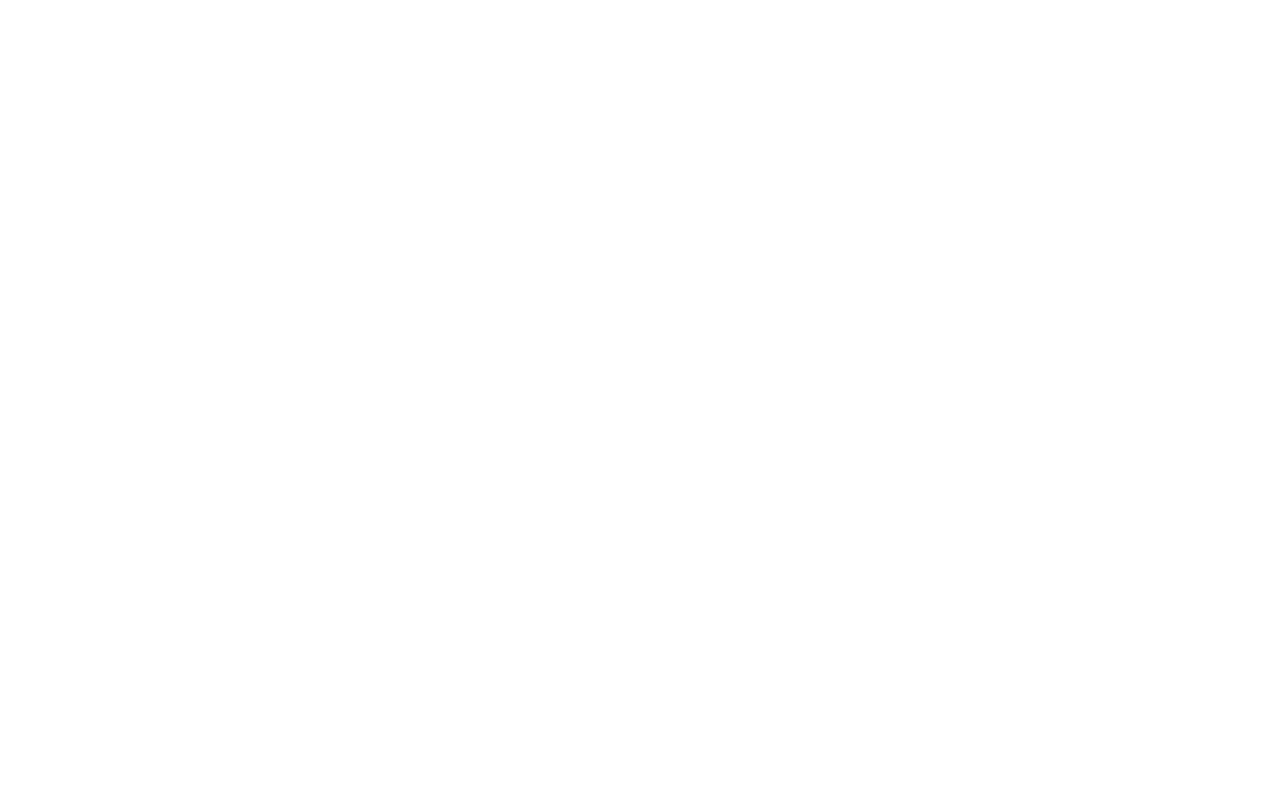
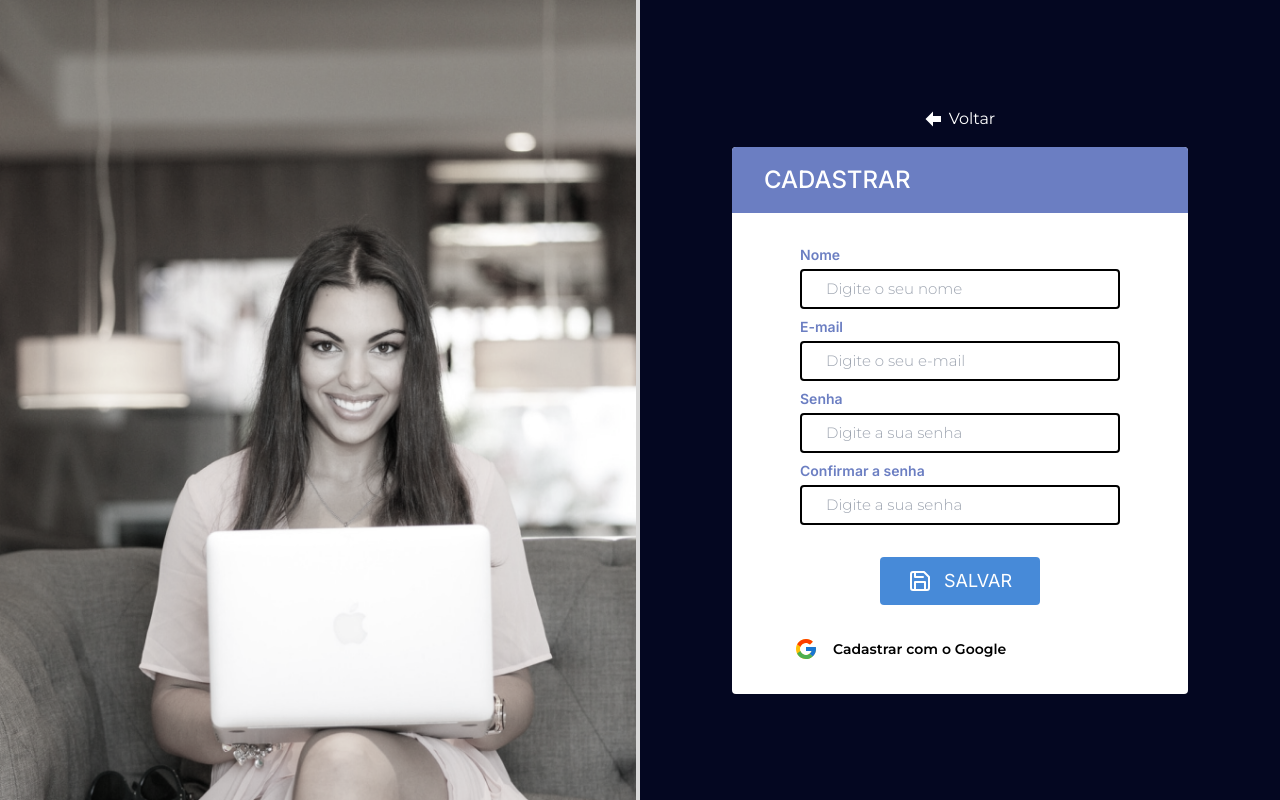
Before and after one commit to andersondev96/tcc-api, a React (Vite) app in the folder web/: page /sign-up in a window 1280 px wide. Before the commit this address had no page. Built offline with nearby package versions, Linux system fonts and the light colour scheme.

Commit message:
Create sigin and signup screens

```diff
--- a/web/package.json
+++ b/web/package.json
@@ -10,6 +10,7 @@
   "dependencies": {
     "react": "^18.0.0",
     "react-dom": "^18.0.0",
+    "react-icons": "^4.4.0",
     "react-router-dom": "^6.3.0"
   },
   "devDependencies": {
--- a/web/src/Router.tsx
+++ b/web/src/Router.tsx
@@ -1,10 +1,14 @@
 import { Route, Routes } from "react-router-dom";
+import { SignIn } from "./pages/SignIn";
+import { SignUp } from "./pages/SignUp";
 import { Welcome } from "./pages/Welcome";
 
 export const Router: React.FC = () => {
   return (
     <Routes>
       <Route path="/" element={<Welcome />} />
+      <Route path="/login" element={<SignIn />} />
+      <Route path="/sign-up" element={<SignUp />} />
     </Routes>
   );
 }
--- /dev/null
+++ b/web/src/components/Input.tsx
@@ -0,0 +1,25 @@
+interface InputProps {
+  name: string;
+  label: string;
+  type?: string;
+  placeholder: string;
+}
+
+export const Input: React.FC<InputProps> = ({ name, label, type = "text", placeholder }) => {
+  return (
+    <div className="flex flex-col gap-1 w-80">
+      <label
+        htmlFor={name}
+        className="font-inter font-semibold text-sm text-indigo-600"
+      >
+        {label}
+      </label>
+
+      <input
+        type={type}
+        placeholder={placeholder}
+        className="h-10 border-2 border-black rounded px-6 outline-0 focus:border-indigo-600 font-montserrat font-light text-[0.938rem]"
+      />
+    </div>
+  )
+}
--- /dev/null
+++ b/web/src/pages/SignIn.tsx
@@ -0,0 +1,90 @@
+import { Link, useNavigate } from 'react-router-dom';
+import { ImArrowLeft } from "react-icons/im";
+import { BiLogIn } from 'react-icons/bi'
+import { FcGoogle } from 'react-icons/fc';
+import Banner from '../assets/image_onboarding.png';
+import { Input } from '../components/Input';
+
+export const SignIn: React.FC = () => {
+  const navigate = useNavigate();
+
+
+  return (
+    <div className="flex flex-row sm:flex-col justify-between sm:justify-start min-h-screen sm:w-screen">
+      <div className="flex w-1/2 h-screen sm:h-48 sm:w-full">
+        <img
+          src={Banner}
+          alt="Banner"
+          className="w-screen object-cover border-r-4 border-gray-300 sm:border-none"
+        />
+      </div>
+      <div className="flex flex-col items-center sm:items-start justify-center w-1/2 bg-blue-900 sm:bg-white sm:w-screen">
+        <Link
+          className="sm:hidden"
+          to="/"
+        >
+          <div className="flex flex-row items-center gap-2">
+            <ImArrowLeft color="#FFFFFF" />
+            <span className="font-montserrat text-white tex-sm">Voltar</span>
+          </div>
+        </Link>
+        <div className="flex flex-col bg-white h-[34.188rem] w-[28.5rem] rounded mt-4 sm:mt-0">
+          <div className="flex items-center p-8 h-[4.125rem] w-full sm:w-screen rounded-t sm:rounded-none bg-indigo-600">
+            <span className="font-inter font-medium uppercase text-white text-2xl">
+              Login
+            </span>
+          </div>
+
+          <div className="flex flex-col mt-[4.75rem]">
+            <form className="flex flex-col items-center gap-[1.75rem]">
+              <Input
+                name="email"
+                label="E-mail"
+                placeholder="Digite o seu e-mail"
+              />
+              <Input
+                name="password"
+                label="Senha"
+                type="password"
+                placeholder="Digite a sua senha"
+              />
+
+              <button
+                className="flex items-center justify-center gap-3 bg-indigo-400 w-40 h-12 rounded hover:brightness-90 transition-opacity"
+              >
+                <BiLogIn size={24} color="#FFFFFF" />
+                <span
+                  className="font-inter text-lg text-white uppercase"
+                >
+                  Entrar
+                </span>
+              </button>
+            </form>
+
+
+            <div className="flex flex-row justify-between mt-12 px-[3.875rem]">
+              <span
+                className="font-montserrat font-light text-sm text-indigo-200 cursor-pointer hover:brightness-90"
+              >
+                Esqueci a senha
+              </span>
+
+              <Link to="/sign-up">
+                <span
+                  className="font-montserrat font-light text-sm text-indigo-200 cursor-pointer hover:brightness-90"
+                >
+                  Cadastrar
+                </span>
+              </Link>
+            </div>
+
+            <div className="flex flex-row items-center gap-[0.938rem] px-[3.875rem] mt-10 cursor-pointer hover:brightness-90">
+              <FcGoogle size={24} />
+              <span className="font-montserrat font-semibold text-sm">Entrar com o Google</span>
+            </div>
+          </div>
+        </div>
+      </div>
+    </div>
+  )
+}
--- /dev/null
+++ b/web/src/pages/SignUp.tsx
@@ -0,0 +1,85 @@
+import { Link, useNavigate } from 'react-router-dom';
+import { ImArrowLeft } from 'react-icons/im';
+import { FcGoogle } from 'react-icons/fc';
+import { FiSave } from 'react-icons/fi';
+import { Input } from '../components/Input';
+import Banner from '../assets/image_onboarding.png';
+
+export const SignUp: React.FC = () => {
+  const navigate = useNavigate();
+
+
+  return (
+    <div className="flex flex-row sm:flex-col justify-between sm:justify-start min-h-screen sm:w-screen">
+      <div className="flex w-1/2 h-screen sm:h-48 sm:w-full">
+        <img
+          src={Banner}
+          alt="Banner"
+          className="w-screen object-cover border-r-4 border-gray-300 sm:border-none"
+        />
+      </div>
+      <div className="flex flex-col items-center sm:items-start justify-center w-1/2 bg-blue-900 sm:bg-white sm:w-screen">
+        <Link
+          className="sm:hidden"
+          to="/"
+        >
+          <div className="flex flex-row items-center gap-2">
+            <ImArrowLeft color="#FFFFFF" />
+            <span className="font-montserrat text-white tex-sm">Voltar</span>
+          </div>
+        </Link>
+        <div className="flex flex-col bg-white h-[34.188rem] w-[28.5rem] rounded mt-4 sm:mt-0">
+          <div className="flex items-center p-8 h-[4.125rem] w-full sm:w-screen rounded-t sm:rounded-none bg-indigo-600">
+            <span className="font-inter font-medium uppercase text-white text-2xl">
+              Cadastrar
+            </span>
+          </div>
+
+          <div className="flex flex-col mt-8">
+            <form className="flex flex-col items-center gap-2">
+              <Input
+                name="name"
+                label="Nome"
+                placeholder="Digite o seu nome"
+              />
+              <Input
+                name="email"
+                label="E-mail"
+                placeholder="Digite o seu e-mail"
+              />
+              <Input
+                name="password"
+                label="Senha"
+                type="password"
+                placeholder="Digite a sua senha"
+              />
+              <Input
+                name="confirm_password"
+                label="Confirmar a senha"
+                type="password"
+                placeholder="Digite a sua senha"
+              />
+
+              <button
+                className="flex items-center justify-center mt-6 gap-3 bg-indigo-400 w-40 h-12 rounded hover:brightness-90 transition-opacity"
+              >
+                <FiSave size={24} color="#FFFFFF" />
+                <span
+                  className="font-inter text-lg text-white uppercase"
+                >
+                  Salvar
+                </span>
+              </button>
+            </form>
+
+
+            <div className="flex flex-row items-center gap-[0.938rem] px-[3.875rem] mt-8 cursor-pointer hover:brightness-90">
+              <FcGoogle size={24} />
+              <span className="font-montserrat font-semibold text-sm">Cadastrar com o Google</span>
+            </div>
+          </div>
+        </div>
+      </div>
+    </div>
+  )
+}
--- a/web/src/pages/Welcome.tsx
+++ b/web/src/pages/Welcome.tsx
@@ -1,10 +1,12 @@
+import { useNavigate } from 'react-router-dom';
 import Banner from '../assets/image_onboarding.png';
 import IconBusiness from '../assets/icon_onboarding.png';
 
 export const Welcome: React.FC = () => {
+  const navigate = useNavigate();
 
   return (
-    <div className="flex flex-row sm:flex-col justify-between min-h-screen sm:w-screen">
+    <div className="flex flex-row sm:flex-col justify-between sm:justify-start min-h-screen sm:w-screen">
       <div className="flex w-1/2 h-screen sm:h-full sm:w-full">
         <img
           src={Banner}
@@ -35,11 +37,13 @@ export const Welcome: React.FC = () => {
 
         <div className="flex flex-row items-center justify-center mt-4 sm:mt-8 gap-16 sm:gap-10">
           <button
+            onClick={() => navigate("/login")}
             className="bg-indigo-400 w-36 h-12 rounded font-inter text-lg text-white hover:bg-white hover:border hover: border-white hover:text-white hover:bg-transparent transition-colors"
           >
             Entrar
           </button>
           <button
+            onClick={() => navigate("/sign-up")}
             className="border border-white w-36 h-12 rounded font-inter text-lg text-white hover:bg-indigo-400 hover:text-white hover:border-transparent transition-colors"
           >
             Cadastrar
--- a/web/tailwind.config.js
+++ b/web/tailwind.config.js
@@ -16,7 +16,9 @@ module.exports = {
           900: '#040721',
         },
         indigo: {
+          200: '#7184EA',
           400: '#478AD8',
+          600: '#547DE5',
           600: '#6B7EC2',
         },
         gray: {
```
Also changed, not shown: 1 other file (tests, documents, lock files or other folders).
